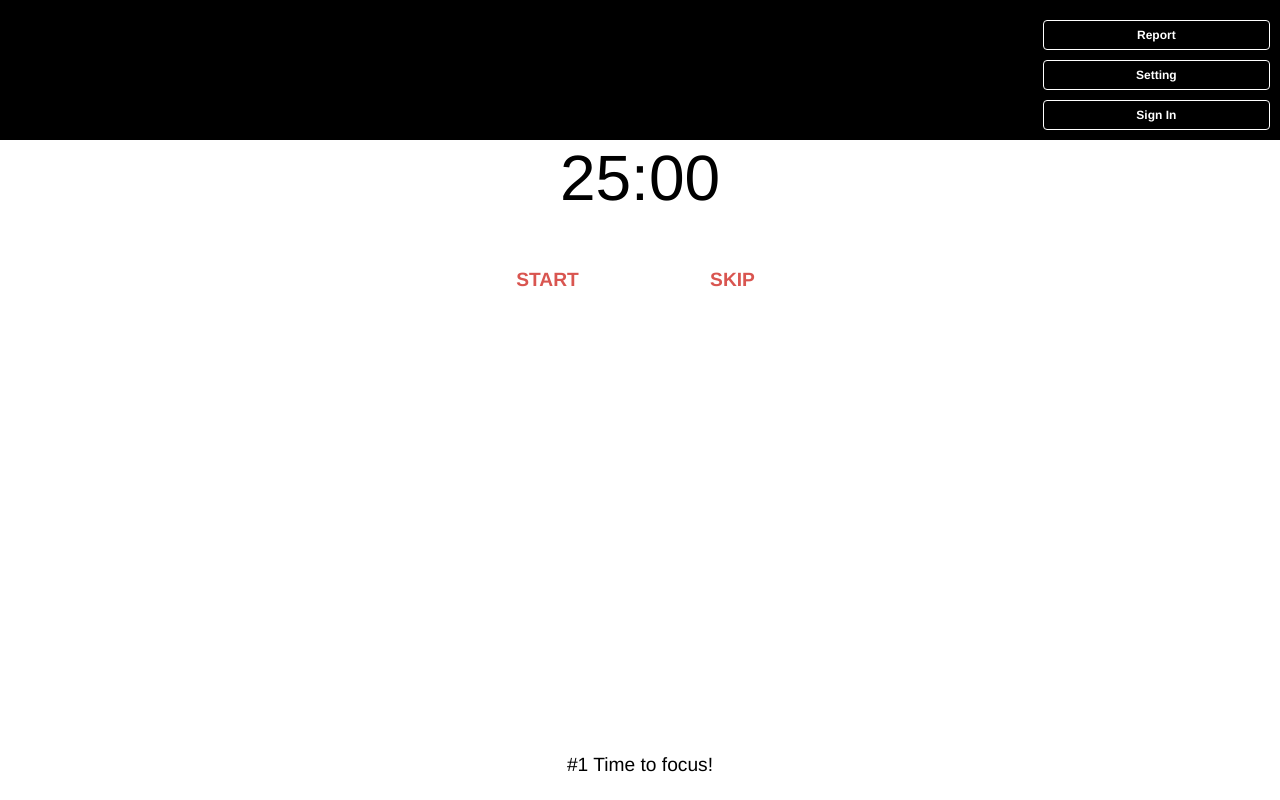
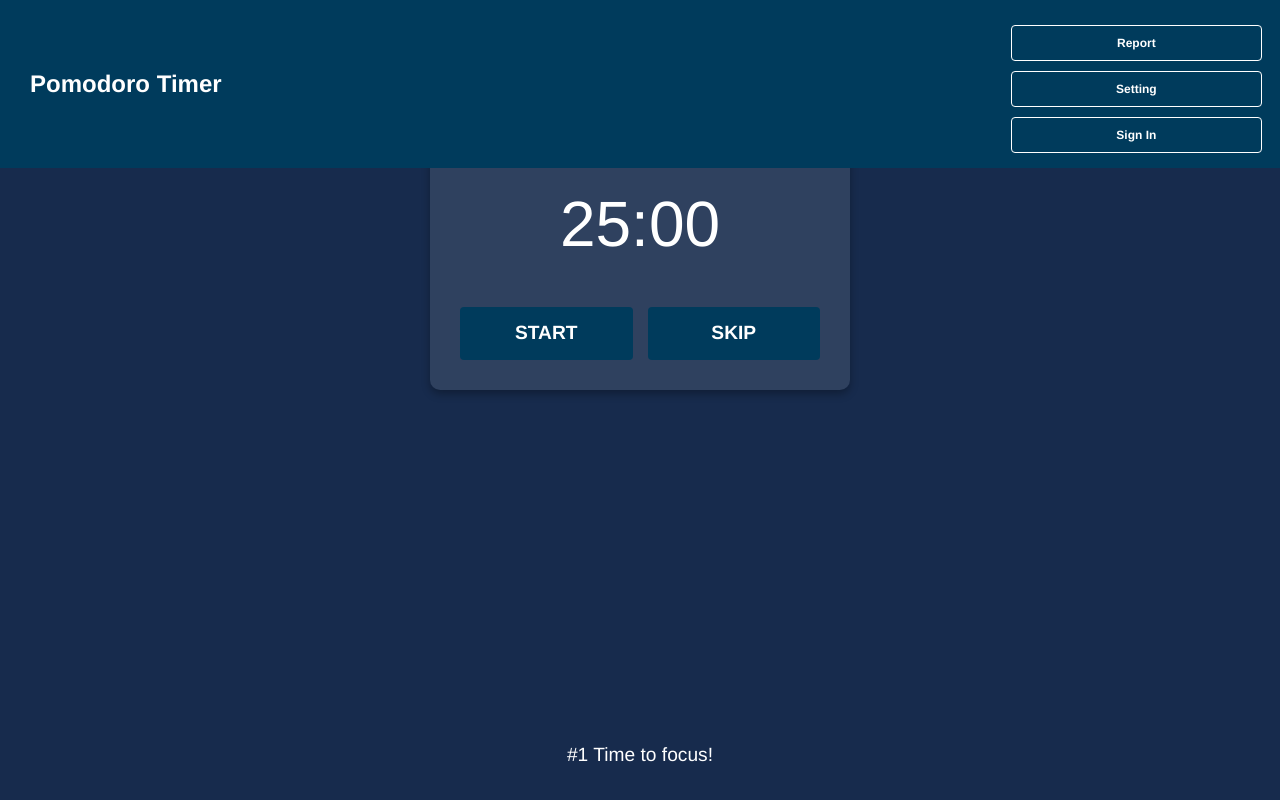
Before and after one commit to vidhiisaxena/MindVault, a React (Create React App) app in the folder mindvault/: page /pomodoroTimer in a window 1280 px wide. Built offline with nearby package versions, Linux system fonts and the light colour scheme.

Commit message:
pomo css

```diff
--- a/mindvault/src/components/pomodoro timer/pomodoroTimer.css
+++ b/mindvault/src/components/pomodoro timer/pomodoroTimer.css
@@ -1,4 +1,3 @@
-
 * {
   margin: 0;
   padding: 0;
@@ -7,103 +6,114 @@
 
 body {
   font-family: 'Helvetica Neue', Arial, sans-serif;
-  background-color: linear-gradient(90deg, #17181a, #201317);
-  color: #000000;
+  background-color: #172B4D; /* Deep blue background */
+  color: #FFFFFF; /* White text */
 }
 
 .pomofocus-container {
   min-height: 100vh;
   display: flex;
   flex-direction: column;
+  align-items: center;
 }
 
 .navbar {
   display: flex;
   flex-direction: row;
-  align-items: right;
-  padding: 10px 20px;
+  justify-content: space-between;
+  align-items: center;
+  padding: 15px 30px;
+  background-color: #003B5C; /* Blue header background */
+  width: 100%;
 }
 
 .nav-left {
   font-size: 1.5rem;
   font-weight: bold;
-  padding-bottom: 0;
+  color: #FFFFFF; /* White text */
 }
 
 .nav-right button {
   background: transparent;
-  color: #fff;
-  border: 1px solid #fff;
-  padding: 5px 12px;
-  margin-left: 10px;
+  color: #FFFFFF; /* White text */
+  border: 1px solid #FFFFFF; /* White border */
+  padding: 8px 15px;
+  margin-left: 12px;
   cursor: pointer;
   border-radius: 4px;
+  transition: background-color 0.3s ease;
+}
+
+.nav-right button:hover {
+  background-color: #d95550; /* Red background on hover */
 }
 
 .timer-card {
-  background-color: rgba(255, 255, 255, 0.15);
-  margin: 30px auto;
-  padding: 20px;
-  border-radius: 8px;
-  width: 400px;
+  background-color: rgba(255, 255, 255, 0.1); /* Semi-transparent white background */
+  margin: 50px auto;
+  padding: 30px;
+  border-radius: 10px;
+  width: 420px;
   text-align: center;
+  box-shadow: 0 4px 8px rgba(0, 0, 0, 0.3);
 }
 
 .mode-tabs {
   display: flex;
   justify-content: center;
-  margin-bottom: 20px;
+  margin-bottom: 25px;
 }
 
 .mode-tabs button {
   background: none;
   border: none;
-  color: #fff;
-  font-size: 1rem;
-  margin: 0 10px;
+  color: #FFFFFF;
+  font-size: 1.1rem;
+  margin: 0 12px;
   cursor: pointer;
-  padding: 5px 10px;
+  padding: 8px 15px;
   border-bottom: 2px solid transparent;
+  transition: border-color 0.3s ease;
 }
 
 .mode-tabs button.active {
-  border-color: #fff;
+  border-color: #d95550; /* Red underline for active button */
   font-weight: bold;
 }
 
-
 .time-display {
   font-size: 4rem;
-  margin-bottom: 20px;
+  margin-bottom: 25px;
+  color: #FFFFFF;
 }
-
 
 .controls {
   display: flex;
   justify-content: center;
-  gap: 10px;
+  gap: 15px;
 }
 
 .start-pause-btn,
 .skip-btn {
-  background-color: #fff;
-  color: #d95550;
+  background-color: #003B5C; /* Blue background */
+  color: #FFFFFF; /* White text */
   border: none;
   border-radius: 4px;
   font-size: 1.2rem;
-  padding: 10px 20px;
+  padding: 12px 25px;
   cursor: pointer;
+  transition: opacity 0.3s ease;
 }
 
 .start-pause-btn:hover,
 .skip-btn:hover {
-  opacity: 0.9;
+  opacity: 0.8;
 }
-
 
 .session-info {
   text-align: center;
   margin-top: auto;
-  padding-bottom: 20px;
+  padding-bottom: 30px;
   font-size: 1.2rem;
+  color: #FFFFFF; /* White text */
 }
```
